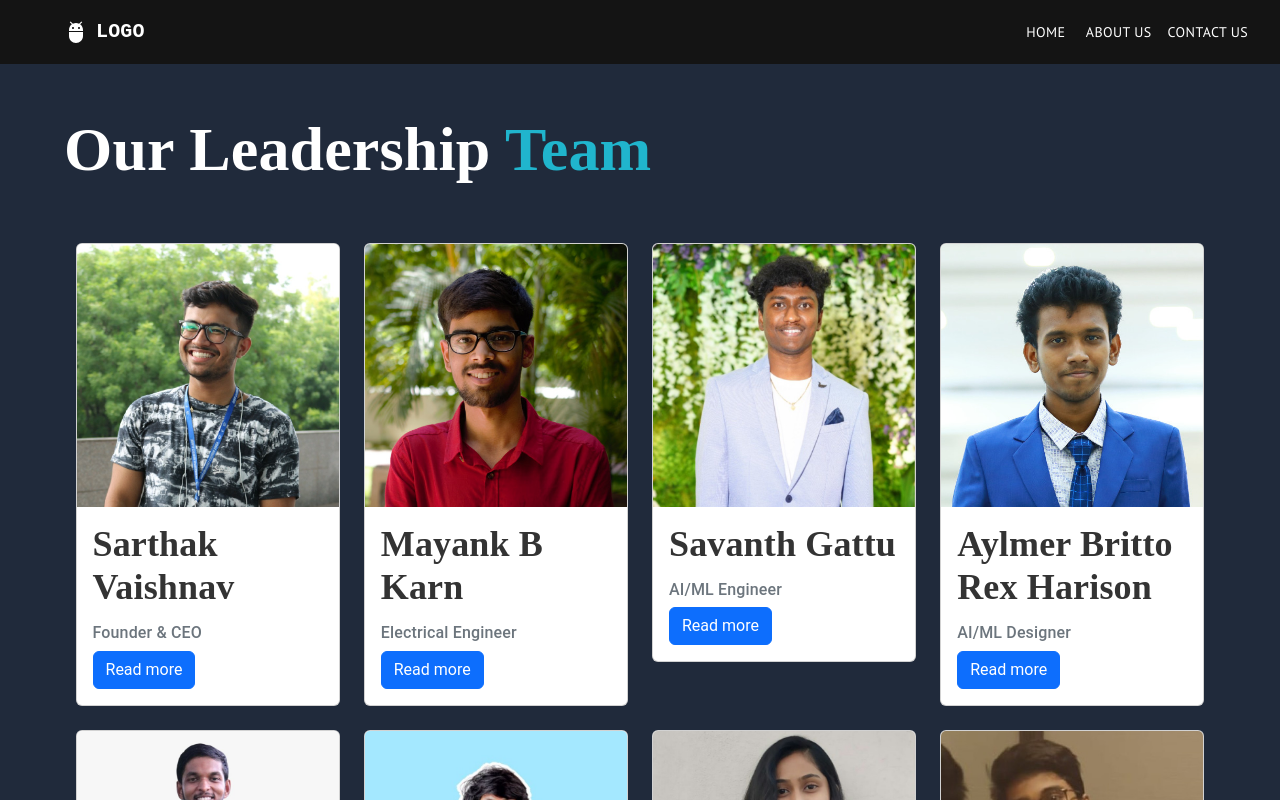
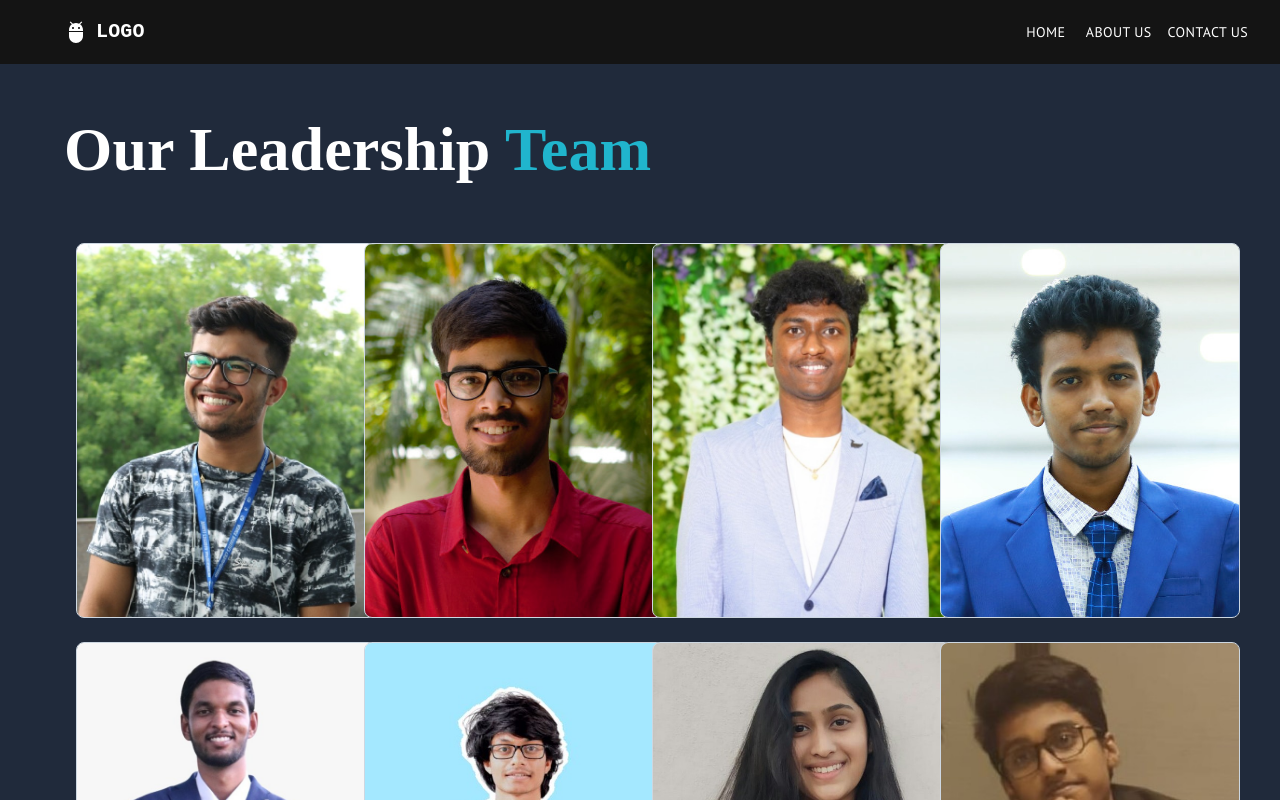
Before and after one commit to Nihu3346/hull-cleaning-robot, a React (Create React App) app: page /aboutus in a window 1280 px wide. Shown: the top 800 px of the page. Built offline with nearby package versions, Linux system fonts and the light colour scheme.

Commit message:
Changing the card style and removing the unnecessary code.

```diff
--- a/package.json
+++ b/package.json
@@ -6,6 +6,7 @@
     "@emotion/react": "^11.11.0",
     "@emotion/styled": "^11.11.0",
     "@mui/icons-material": "^5.11.16",
+    "@mui/joy": "5.0.0-alpha.86",
     "@mui/material": "^5.12.3",
     "@mui/styled-engine-sc": "^5.12.0",
     "@testing-library/jest-dom": "^5.16.5",
--- a/src/Components/Pages/InfoPanel-a.js
+++ b/src/Components/Pages/InfoPanel-a.js
@@ -1,6 +1,4 @@
-import { FitScreen } from "@mui/icons-material";
 import { React } from "react";
-import robot from "./../Images/robot1.jpg";
 const InfoPanelA = () => {
   return (
     <>
--- a/src/Components/Pages/TeamInfo.js
+++ b/src/Components/Pages/TeamInfo.js
@@ -1,5 +1,4 @@
-import React, { useState } from "react";
-import { Card, Button, Modal } from "react-bootstrap";
+import React from "react";
 import sarthak from "../Images/sarthak.jpg";
 import mayank from "../Images/Mayank.jpg";
 import aylmer from "../Images/aylmerbritto.jpg";
@@ -8,8 +7,12 @@ import sumukh from "../Images/sumukh.jpg";
 import shreya from "../Images/shreya.jpg";
 import prassanth from "../Images/prasshanth.jpg";
 import savan from "../Images/savan.jpg";
-import { Link } from "react-router-dom";
-
+import AspectRatio from "@mui/joy/AspectRatio";
+import Box from "@mui/joy/Box";
+import Card from "@mui/joy/Card";
+import CardCover from "@mui/joy/CardCover";
+import Typography from "@mui/joy/Typography";
+import Link from "@mui/joy/Link";
 
 const teamMembers = [
   {
@@ -17,60 +20,61 @@ const teamMembers = [
     title: "Founder & CEO",
     bio: "Lorem ipsum dolor sit amet, consectetur adipiscing elit. Aenean interdum, tellus eget dictum consequat, elit mauris vestibulum risus, vel congue libero lectus in magna. Phasellus imperdiet sem vel libero varius, in eleifend risus efficitur. Sed non orci eu libero dictum sodales.",
     imgSrc: sarthak,
+    LinkedIn: "https://www.linkedin.com/in/sarthak-vaishnav-38a22117a/",
   },
   {
     name: "Mayank B Karn",
     title: "Electrical Engineer",
     bio: "Lorem ipsum dolor sit amet, consectetur adipiscing elit. Aenean interdum, tellus eget dictum consequat, elit mauris vestibulum risus, vel congue libero lectus in magna. Phasellus imperdiet sem vel libero varius, in eleifend risus efficitur. Sed non orci eu libero dictum sodales.",
     imgSrc: mayank,
+    LinkedIn: "https://www.linkedin.com/in/sarthak-vaishnav-38a22117a/"
   },
   {
     name: "Savanth Gattu",
     title: "AI/ML Engineer",
     bio: "Lorem ipsum dolor sit amet, consectetur adipiscing elit. Aenean interdum, tellus eget dictum consequat, elit mauris vestibulum risus, vel congue libero lectus in magna. Phasellus imperdiet sem vel libero varius, in eleifend risus efficitur. Sed non orci eu libero dictum sodales.",
     imgSrc: savan,
+    LinkedIn: "https://www.linkedin.com/in/sarthak-vaishnav-38a22117a/"
   },
   {
     name: "Aylmer Britto Rex Harison",
     title: "AI/ML Designer",
     bio: "Lorem ipsum dolor sit amet, consectetur adipiscing elit. Aenean interdum, tellus eget dictum consequat, elit mauris vestibulum risus, vel congue libero lectus in magna. Phasellus imperdiet sem vel libero varius, in eleifend risus efficitur. Sed non orci eu libero dictum sodales.",
     imgSrc: aylmer,
+    LinkedIn: "https://www.linkedin.com/in/sarthak-vaishnav-38a22117a/"
   },
   {
     name: "Adityaraj Bhatt",
     title: "Operational and sourcing",
     bio: "Lorem ipsum dolor sit amet, consectetur adipiscing elit. Aenean interdum, tellus eget dictum consequat, elit mauris vestibulum risus, vel congue libero lectus in magna. Phasellus imperdiet sem vel libero varius, in eleifend risus efficitur. Sed non orci eu libero dictum sodales.",
     imgSrc: adiraj,
+    LinkedIn: "https://www.linkedin.com/in/sarthak-vaishnav-38a22117a/"
   },
   {
     name: "Sumukh Shrote",
     title: "Intern",
     bio: "Lorem ipsum dolor sit amet, consectetur adipiscing elit. Aenean interdum, tellus eget dictum consequat, elit mauris vestibulum risus, vel congue libero lectus in magna. Phasellus imperdiet sem vel libero varius, in eleifend risus efficitur. Sed non orci eu libero dictum sodales.",
     imgSrc: sumukh,
+    LinkedIn: "https://www.linkedin.com/in/sarthak-vaishnav-38a22117a/"
   },
   {
     name: "Shreya Ragi ",
     title: "Intern",
     bio: "Lorem ipsum dolor sit amet, consectetur adipiscing elit. Aenean interdum, tellus eget dictum consequat, elit mauris vestibulum risus, vel congue libero lectus in magna. Phasellus imperdiet sem vel libero varius, in eleifend risus efficitur. Sed non orci eu libero dictum sodales.",
     imgSrc: shreya,
+    LinkedIn: "https://www.linkedin.com/in/sarthak-vaishnav-38a22117a/"
   },
   {
     name: "Prasshanth C.V",
     title: "Intern",
     bio: "Lorem ipsum dolor sit amet, consectetur adipiscing elit. Aenean interdum, tellus eget dictum consequat, elit mauris vestibulum risus, vel congue libero lectus in magna. Phasellus imperdiet sem vel libero varius, in eleifend risus efficitur. Sed non orci eu libero dictum sodales.",
     imgSrc: prassanth,
+    LinkedIn: "https://www.linkedin.com/in/sarthak-vaishnav-38a22117a/"
   },
 ];
 
 const TeamInfo = () => {
-  const [showBio, setShowBio] = useState(false);
-  const [selectedMember, setSelectedMember] = useState({});
 
-  const handleClose = () => setShowBio(false);
-  const handleShow = (member) => {
-    setSelectedMember(member);
-    setShowBio(true);
-  };
 
   return (
     <div className="team-container">
@@ -83,27 +87,74 @@ const TeamInfo = () => {
         <div className="row">
           {teamMembers.map((member, index) => (
             <div key={index} className="col-md-3">
-              <Card className="mb-4">
-                <Card.Img variant="top" src={member.imgSrc} />
-                <Card.Body>
-                  <Card.Title>{member.name}</Card.Title>
-                  <Card.Subtitle className="mb-2 text-muted">
-                    {member.title}
-                  </Card.Subtitle>
-                  <Button variant="primary" onClick={() => handleShow(member)}>
-                    Read more
-                  </Button>
-                </Card.Body>
+              <Card
+                className="mb-4"
+                sx={{
+                  width: 300,
+                  bgcolor: "initial",
+                  boxShadow: "none",
+                  "--Card-padding": "0px",
+                }}
+              >
+                <Box sx={{ position: "relative" }}>
+                  <AspectRatio ratio="0.8">
+                    <figure>
+                      <img
+                        src={member.imgSrc}
+                        srcSet="https://images.unsplash.com/photo-1515825838458-f2a94b20105a?auto=format&fit=crop&w=300&dpr=2 2x"
+                        loading="lazy"
+                        alt="Yosemite by Casey Horner"
+                      />
+                    </figure>
+                  </AspectRatio>
+                  <CardCover
+                    className="gradient-cover"
+                    sx={{
+                      "&:hover, &:focus-within": {
+                        opacity: 1,
+                      },
+                      opacity: 0,
+                      transition: "0.1s ease-in",
+                      background:
+                        "linear-gradient(180deg,transparent 62%,rgba(0,0,0,0.05) 63.94%,rgba(0,0,0,0.1) 65.89%,rgba(0,0,0,0.15) 67.83%,rgba(0,0,0,0.2) 69.78%,rgba(0,0,0,0.25) 71.72%,rgba(0,0,0,0.3) 73.67%,rgba(0,0,0,0.35) 75.61%,rgba(0,0,0,0.4) 77.56%,rgba(0,0,0,0.45) 79.5%,rgba(0,0,0,0.5) 81.44%,rgba(0,0,0,0.55) 83.39%,rgba(0,0,0,0.6) 85.33%,rgba(0,0,0,0.65) 87.28%,rgba(0,0,0,0.7) 89.22%,rgba(0,0,0,0.75) 91.17%)",
+                    }}
+                  >
+                    {/* The first box acts as a container that inherits style from the CardCover */}
+                    <Box>
+                      <Box
+                        sx={{
+                          p: 2,
+                          display: "flex",
+                          alignItems: "center",
+                          gap: 1.5,
+                          flexGrow: 1,
+                          alignSelf: "flex-end",
+                        }}
+                      >
+                        <Typography level="h2" noWrap sx={{ fontSize: "lg" }}>
+                          <Link
+                            href={member.LinkedIn}
+                            overlay
+                            underline="none"
+                            style={{
+                              color: "#fff",
+                              textOverflow: "ellipsis",
+                              overflow: "hidden",
+                              display: "block",
+                            }}
+                            target="_blank"
+                          >
+                            {member.name}
+                          </Link>
+                        </Typography>
+                      </Box>
+                    </Box>
+                  </CardCover>
+                </Box>
               </Card>
             </div>
           ))}
         </div>
-        <Modal show={showBio} onHide={handleClose}>
-          <Modal.Header closeButton>
-            <Modal.Title>{selectedMember.name}</Modal.Title>
-          </Modal.Header>
-          <Modal.Body>{selectedMember.bio}</Modal.Body>
-        </Modal>
       </div>
     </div>
   );
--- a/src/Components/Slideshow/SlideshowImage.js
+++ b/src/Components/Slideshow/SlideshowImage.js
@@ -51,30 +51,6 @@ const CarouselButton = ({
       {icon}
     </button>
   </div>
-);
-
-const CarouselIndicators = ({
-  position,
-  nextActiveIndex,
-  indicatorsColor,
-  clickHandler,
-  slides,
-}) => (
-  <ol className={`carousel-indicators ${position}`}>
-    {slides.map((el, i) => (
-      <li
-        key={i}
-        className={i === nextActiveIndex ? "active" : ""}
-        //eslint-ignore-next-line
-        style={{ "--indicatorsColor": indicatorsColor }}
-        onClick={() => {
-          if (slides.length !== 1 && i !== nextActiveIndex) {
-            clickHandler(i);
-          }
-        }}
-      />
-    ))}
-  </ol>
 );
 
 const Carousel = ({
@@ -266,24 +242,6 @@ const Carousel = ({
     restartAutoSliding(nextActiveI);
   };
 
-  const onCarouselIndicator = (index) => {
-    //stop auto sliding
-    stopAutoSliding();
-
-    // set the next active index
-    let nextActiveI = index;
-
-    // set the direction of the carousel based on the clicked indicator index
-    if (nextActiveI < activeIndex) {
-      direction.current = "to-right";
-    } else {
-      direction.current = "to-left";
-    }
-
-    // restart auto sliding
-    restartAutoSliding(nextActiveI);
-  };
-
   return (
     <div
       className="carousel-slider-wrapper"
--- a/src/Components/Slideshow/Slideshowtext.js
+++ b/src/Components/Slideshow/Slideshowtext.js
@@ -1,5 +1,5 @@
 import { Card } from "@mui/material";
-import { Box, CardContent, Grid, Typography } from "@mui/material";
+import { CardContent, Grid, Typography } from "@mui/material";
 import "./Slideshowtext-bottom.css";
 import { useEffect, useRef, useState } from "react";
 import WavesBottom from "./WavesBottom";
```
Also changed, not shown: src/Components/Pages/Home.js (+0 -8 lines), 1 other file (tests, documents, lock files or other folders).
